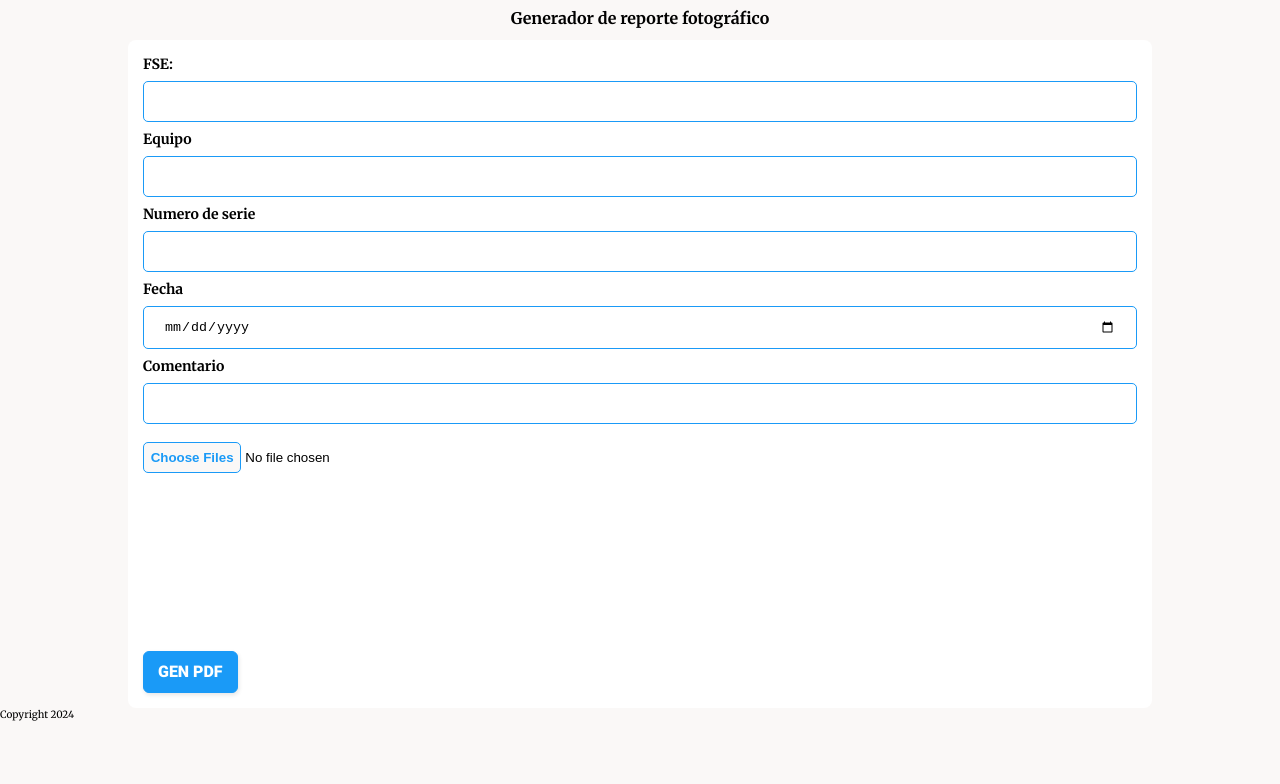
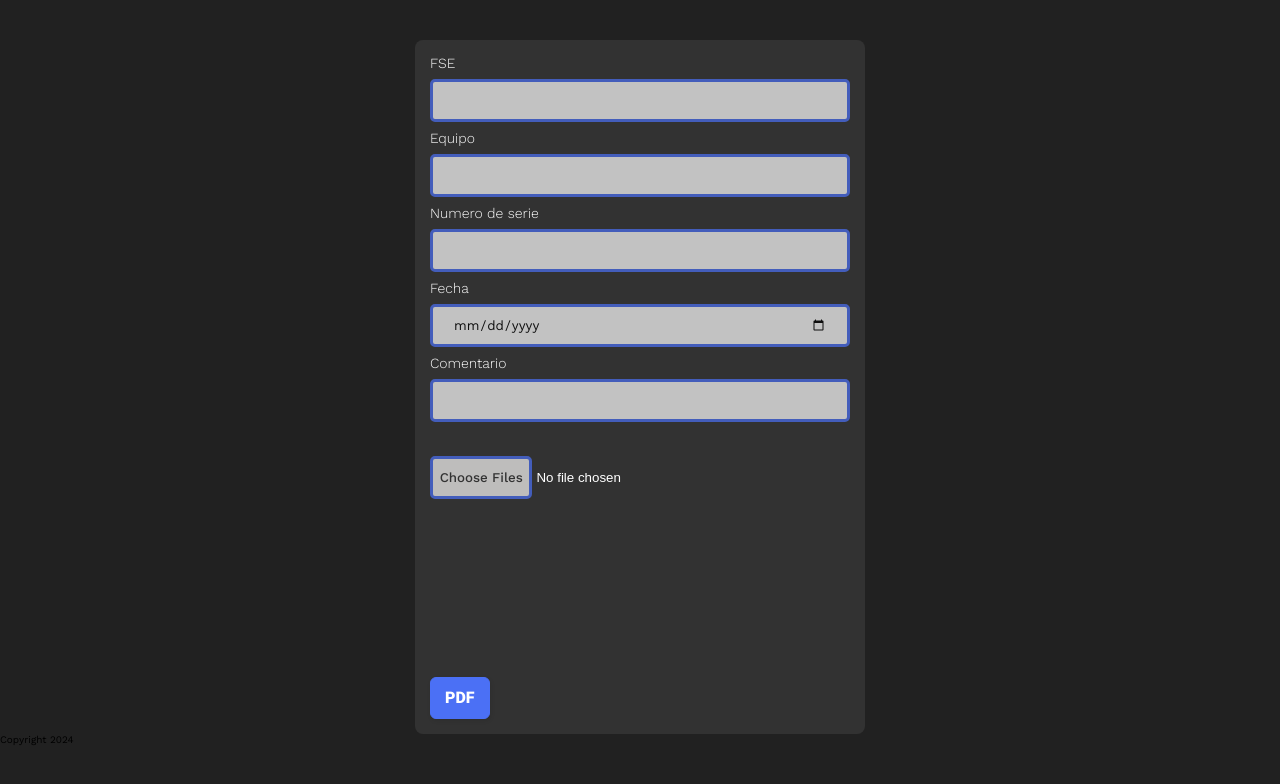
Before and after one commit to alanc11/photo-report, a website: page index.html in a window 1280 px wide. Drawn offline with nearby package versions, Linux system fonts and the light colour scheme.

Commit message:
logo added and color changes

```diff
--- a/index.html
+++ b/index.html
@@ -7,16 +7,19 @@
     <link rel="preconnect" href="https://fonts.googleapis.com">
     <link rel="preconnect" href="https://fonts.gstatic.com" crossorigin>
     <link href="https://fonts.googleapis.com/css2?family=Libre+Franklin:wght@300;400;600&family=Merriweather:wght@400;700&display=swap" rel="stylesheet">
+    <link rel="preconnect" href="https://fonts.googleapis.com">
+    <link rel="preconnect" href="https://fonts.gstatic.com" crossorigin>
+    <link href="https://fonts.googleapis.com/css2?family=Work+Sans:ital,wght@0,100..900;1,100..900&display=swap" rel="stylesheet">
     <title>Home</title>
 </head>
 <body>
-    <header>Generador de reporte fotográfico</header>
+    <header></header>
     <main>
         <article class="main-container">
             <form action="" id="form">
                 <ul class="list">
                     <li>
-                      <label for="fse">FSE:</label>
+                      <label for="fse">FSE</label>
                       <input class="type1" type="text" id="fse" name="user_name" />
                     </li>
                     <li>
@@ -35,15 +38,15 @@
                         <label for="text">Comentario</label>
                         <input class="type1" type="text" id="text" name="text"></input>
                     </li>
-                    <li>
-                        <input class="button-28" type="file" id="photos" multiple="multiple" accept="image/jpeg, image/png, image/jpg">
+                    <br>
+                        <input class="button-28" name="Subir fotos" type="file" id="photos" multiple="multiple" accept="image/jpeg, image/png, image/jpg" >
                         <output></output>
                     </li>
 
                     <!-- <li class="sub-button">
                         <button id="btn" type="submit">Generar</button>
                     </li> -->
-                    <button class="button-24" onclick="genPDF(event)">GEN PDF</button>
+                    <button class="button-24" onclick="genPDF(event)">PDF</button>
                   </ul>
             </form>
             <p id="entry"></p>
@@ -55,5 +58,7 @@
     </footer>
     <script src="https://cdnjs.cloudflare.com/ajax/libs/jspdf/1.3.4/jspdf.debug.js"></script>
     <script type="text/javascript" src="./scripts/main.js"></script>
+
+    <script type="text/javascript" src="./assets/logo.jpg"></script>
 </body>
 </html>
--- a/scripts/main.js
+++ b/scripts/main.js
@@ -55,6 +55,9 @@ function deleteImage(index) {
   imagesArray.splice(index, 1)
   displayImages()
 }
+var logozeiss = new Image();
+  logozeiss.src = '../assets/logo.png';
+
 
 function genPDF(event){
   event.preventDefault();
@@ -65,6 +68,9 @@ function genPDF(event){
   doc.text(20,30,'Número de serie: ' + serial.value);
   doc.text(20,35,'Fecha: ' + date.value);
   doc.text(20,40,'Comentario: ' + comment.value);
+
+
+  doc.addImage(logozeiss, 'png',160,15,35,20);
 
   const img1 = new Image();
   img1.src = urls[0];
--- a/style/styles.css
+++ b/style/styles.css
@@ -2,7 +2,7 @@
   /* Colores*/
   --bitcoin-orange: #F7931A;
   --soft-orange: #FFE9D5;
-  --secondary-blue: #1A9AF7;
+  --secondary-blue: #4B70F5;
   --soft-blue:#E7F5FF;
   --warm-black:#201E1C;
   --warm-black-plus1: #282623;
@@ -16,9 +16,10 @@
   box-sizing: border-box;
 }
 html{
-  font-family: "Merriweather", serif;
+  font-family: "Work Sans", sans-serif;
+  background: #212121;
   font-size: 62.5%;
-  background-color: var(--off-white);
+  /* background-color: var(--off-white); */
 }
 li{
   list-style: none;
@@ -37,22 +38,35 @@ header{
   width: 80%;
   height: auto;
   margin: 0 auto;
-  background-color: var(--just-white);
+  background-color: #323232;
   border-radius: 8px;
+  max-width: 450px;
+  min-width: 350px;
+  max-height: 700px;
 }
 form{
   width: 100%;
   height: 100%;
   padding: 15px;
+  color: white;
+  font-weight: 300;
 }
+
 form .type1{
   width: 100%;
+  height: 43px;
   padding: 12px 20px;
   margin: 8px 0;
   box-sizing: border-box;
-  border: solid thin var(--secondary-blue);
+  border: solid 3px var(--secondary-blue);
   border-radius: 5px;
+  opacity: 70%;
 }
+#date{
+  font-family: "Work Sans", sans-serif;
+  opacity: 70%;
+}
+
 input::file-selector-button {
   font-weight: bold;
   color: var(--secondary-blue);
@@ -63,6 +77,15 @@ input::file-selector-button {
   margin-top: 10px;
   margin-bottom: 10px;
 }
+.button-28::file-selector-button {
+  font-family: "Work Sans", sans-serif;
+  color: #323232;
+  font-weight: 500;
+  border: solid 3px var(--secondary-blue);
+  height: 43px;
+  opacity: 70%;
+}
+
 .button-24 {
   margin-top: 18px;
   background: var(--secondary-blue);
@@ -87,6 +110,7 @@ input::file-selector-button {
   -webkit-user-select: none;
   touch-action: manipulation;
   vertical-align: middle;
+
 }
 
 .button-24:hover,
@@ -109,6 +133,7 @@ output{
     gap: 15px;
     position: relative;
     border-radius: 5px;
+
   }
 
   output .image{
```
Also changed, not shown: assets/img.png (deleted), assets/logo.png (added), img.png (deleted).
